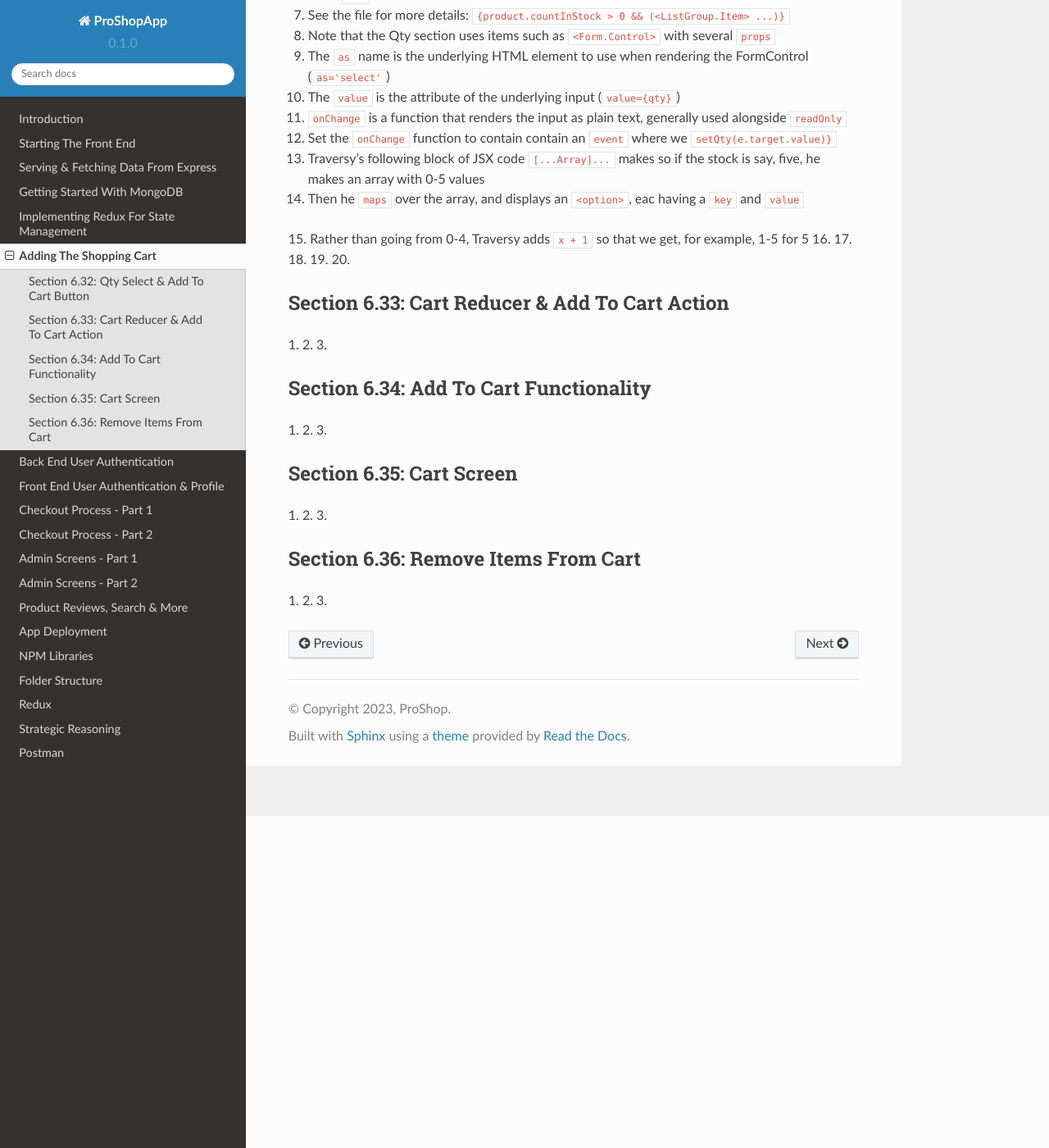
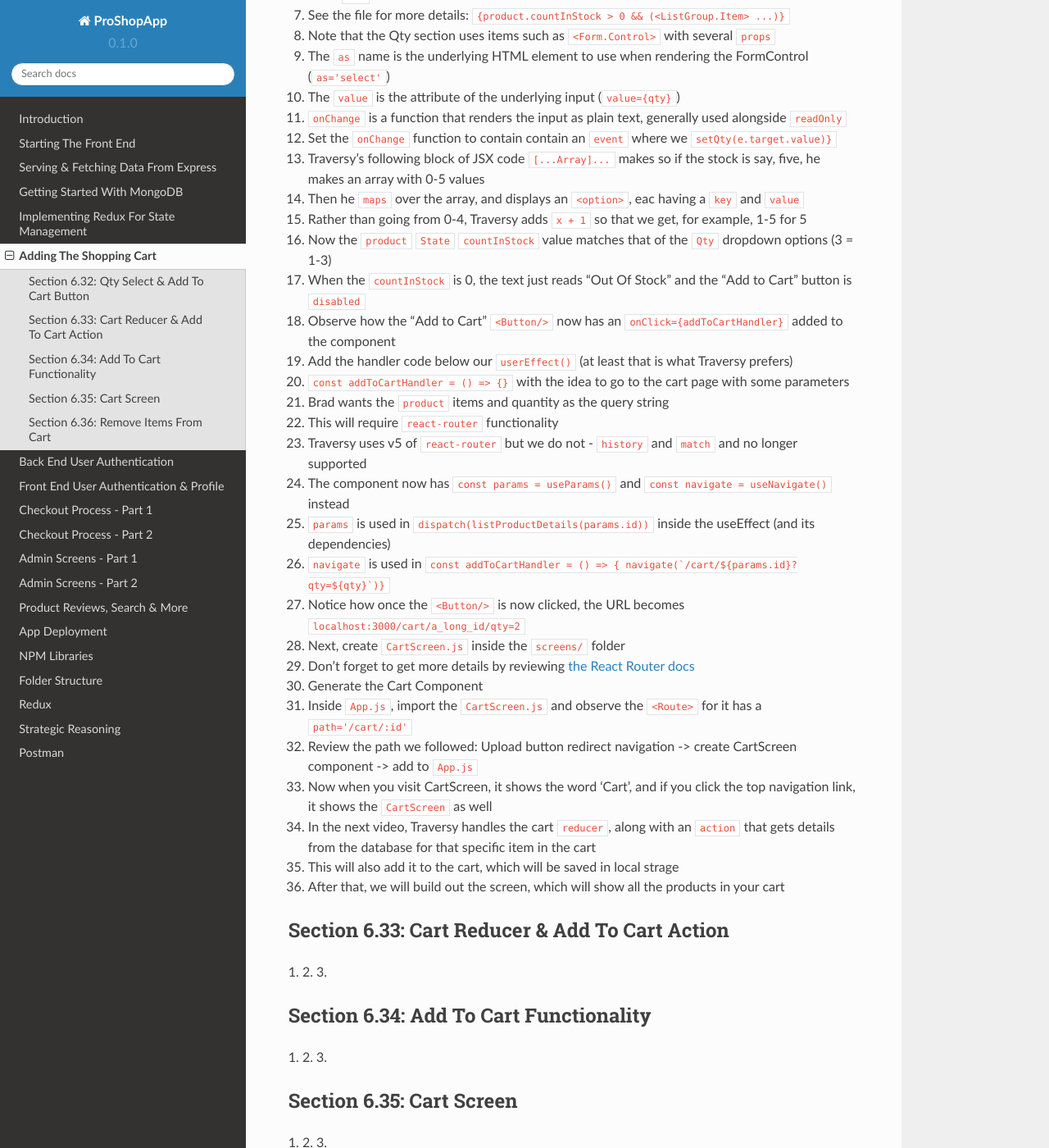
Before and after one commit to Pythonidaer/proshopapp, a Sphinx documentation site: the page built from docs/source/adding-the-shopping-cart.rst, in a window 1280 px wide and 1400 px high, scrolled down 405 px. Shown: the whole window at 82% size. Built offline with Sphinx 7.4.7 and the Read the Docs theme 2.0.0, drawn with Linux system fonts in a browser that asks for light colours.

Commit message:
finished section 6.32

```diff
--- a/docs/source/adding-the-shopping-cart.rst
+++ b/docs/source/adding-the-shopping-cart.rst
@@ -21,11 +21,27 @@ Section 6.32: Qty Select & Add To Cart Button
 13. Traversy's following block of JSX code ``[...Array]...`` makes so if the stock is say, five, he makes an array with 0-5 values
 14. Then he ``maps`` over the array, and displays an ``<option>``, eac having a ``key`` and ``value``
 15. Rather than going from 0-4, Traversy adds ``x + 1`` so that we get, for example, 1-5 for 5
-16.
-17.
-18.
-19.
-20.
+16. Now the ``product`` ``State`` ``countInStock`` value matches that of the ``Qty`` dropdown options (3 = 1-3)
+17. When the ``countInStock`` is 0, the text just reads "Out Of Stock" and the "Add to Cart" button is ``disabled``
+18. Observe how the "Add to Cart" ``<Button/>`` now has an ``onClick={addToCartHandler}`` added to the component
+19. Add the handler code below our ``userEffect()`` (at least that is what Traversy prefers)
+20. ``const addToCartHandler = () => {}`` with the idea to go to the cart page with some parameters
+21. Brad wants the ``product`` items and quantity as the query string
+22. This will require ``react-router`` functionality
+23. Traversy uses v5 of ``react-router`` but we do not - ``history`` and ``match`` and no longer supported
+24. The component now has ``const params = useParams()`` and ``const navigate = useNavigate()`` instead
+25. ``params`` is used in  ``dispatch(listProductDetails(params.id))`` inside the useEffect (and its dependencies)
+26. ``navigate`` is used in ``const addToCartHandler = () => { navigate(`/cart/${params.id}?qty=${qty}`)}``
+27. Notice how once the ``<Button/>`` is now clicked, the URL becomes ``localhost:3000/cart/a_long_id/qty=2``
+28. Next, create ``CartScreen.js`` inside the ``screens/`` folder
+29. Don't forget to get more details by reviewing `the React Router docs <https://reactrouter.com/en/main/hooks/use-navigate/>`_
+30. Generate the Cart Component
+31. Inside ``App.js``, import the ``CartScreen.js`` and observe the ``<Route>`` for it has a ``path='/cart/:id'``
+32. Review the path we followed: Upload button redirect navigation -> create CartScreen component -> add to ``App.js``
+33. Now when you visit CartScreen, it shows the word 'Cart', and if you click the top navigation link, it shows the ``CartScreen`` as well
+34. In the next video, Traversy handles the cart ``reducer``, along with an ``action`` that gets details from the database for that specific item in the cart
+35. This will also add it to the cart, which will be saved in local strage
+36. After that, we will build out the screen, which will show all the products in your cart
 
 Section 6.33: Cart Reducer & Add To Cart Action
 ------------
```
